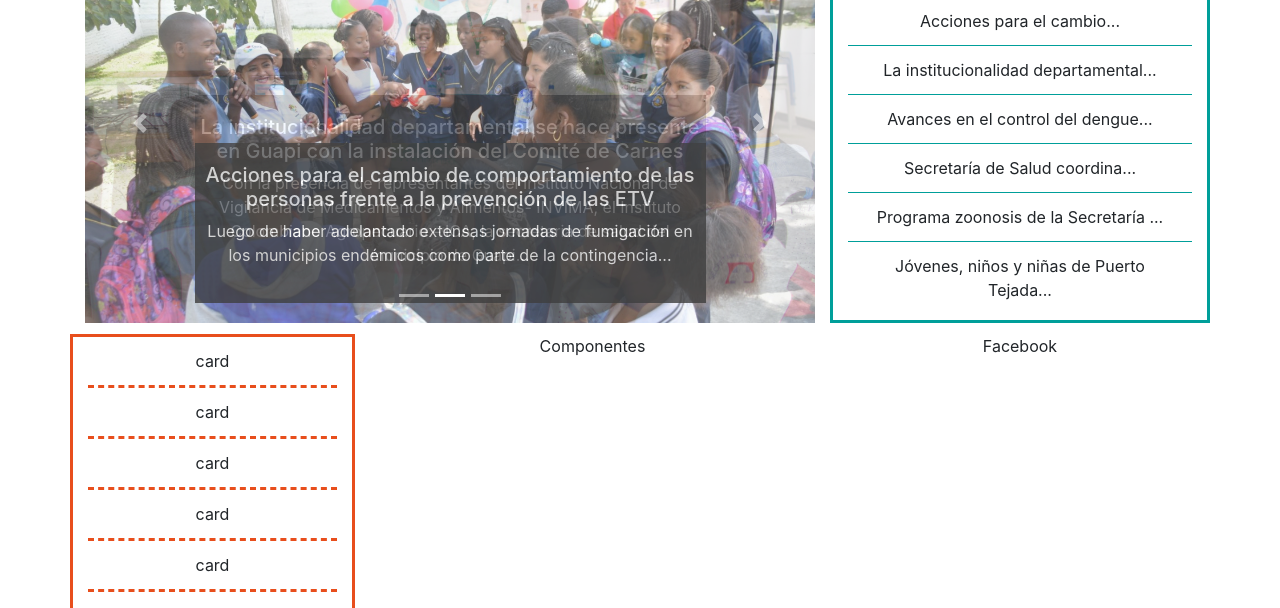
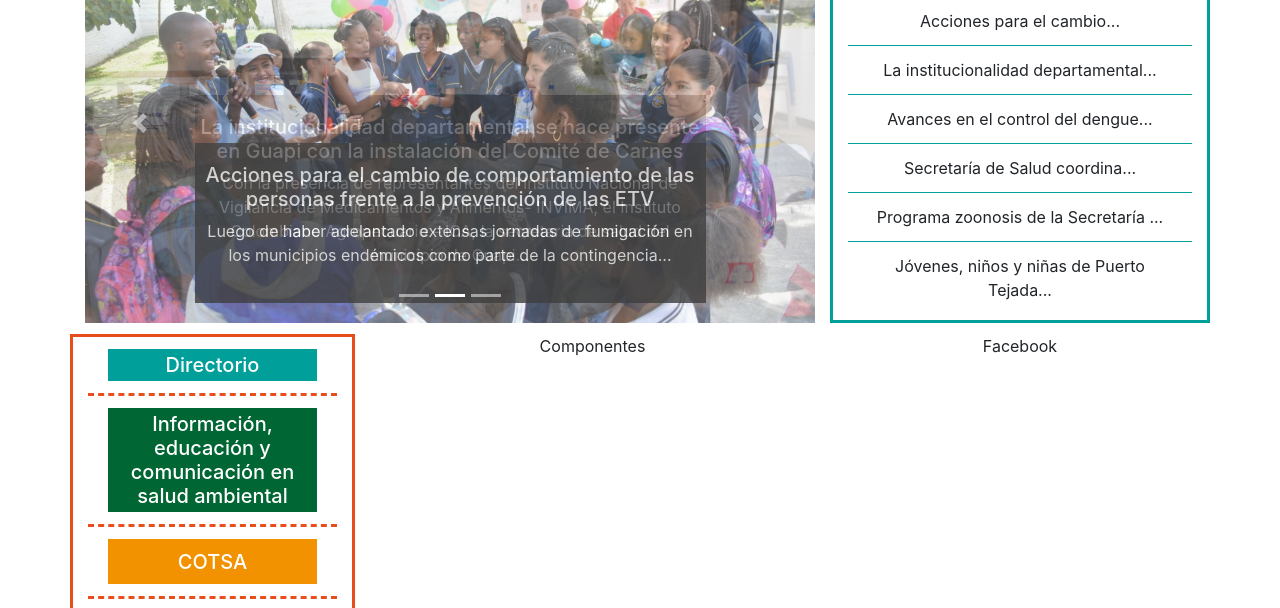
Before and after one commit to alexanderagreda/observatorio-saludambiental, a plain HTML site: page index.html in a window 1280 px wide. Shown: the part 316-924 px from the top of the page. Drawn offline with nearby package versions, Linux system fonts and the light colour scheme.

Commit message:
end directory module

```diff
--- a/css/master.css
+++ b/css/master.css
@@ -90,3 +90,28 @@ div.directory {
     border: solid 2px #e84e1c;
     border-style: dashed;
 }
+
+/* Background Colors */
+
+
+
+.light-green{
+    padding: 2%;
+    margin: 0px;
+    background-color: #009f9a;
+    color: #ffffff;
+}
+
+.green{
+    padding: 2%;
+    margin: 0px;
+    background-color: #006634;
+    color: #ffffff;
+}
+
+.orange{
+    padding: 5%;
+    margin: 0px;
+    background-color: #f29200;
+    color: #ffffff;
+}
--- a/index.html
+++ b/index.html
@@ -99,13 +99,19 @@
                         <div class="row">
                             <div class="col-sm-12 directory">
                                 <ul class="list-group list-group-flush directory-item">
-                                    <li class="list-group-item">card</li>
-                                    <li class="list-group-item">card</li>
-                                    <li class="list-group-item">card</li>
-                                    <li class="list-group-item">card</li>
-                                    <li class="list-group-item">card</li>
-                                    <li class="list-group-item">card</li>
-                                    <li class="list-group-item">card</li>
+                                    <li class="list-group-item">
+                                        <h5 class="light-green">Directorio</h5>
+                                    </li>
+                                    <li class="list-group-item">
+                                        <h5 class="green">Información, educación y comunicación en salud ambiental</h5>
+                                    </li>
+                                    <li class="list-group-item">
+                                        <h5 class="orange">COTSA</h5>
+                                    </li>
+                                    <li class="list-group-item"><h5 class="light-green">SUISA</h5></li>
+                                    <li class="list-group-item"><h5 class="green">Plan de desarrollo O.M.I</h5></li>
+                                    <li class="list-group-item"><h5 class="orange">Inscripción de establecimientos</h5></li>
+                                    <li class="list-group-item"><h5 class="light-green">Calidad y acreditación institucional</h5></li>
                                 </ul>
                             </div>
                         </div>
```
